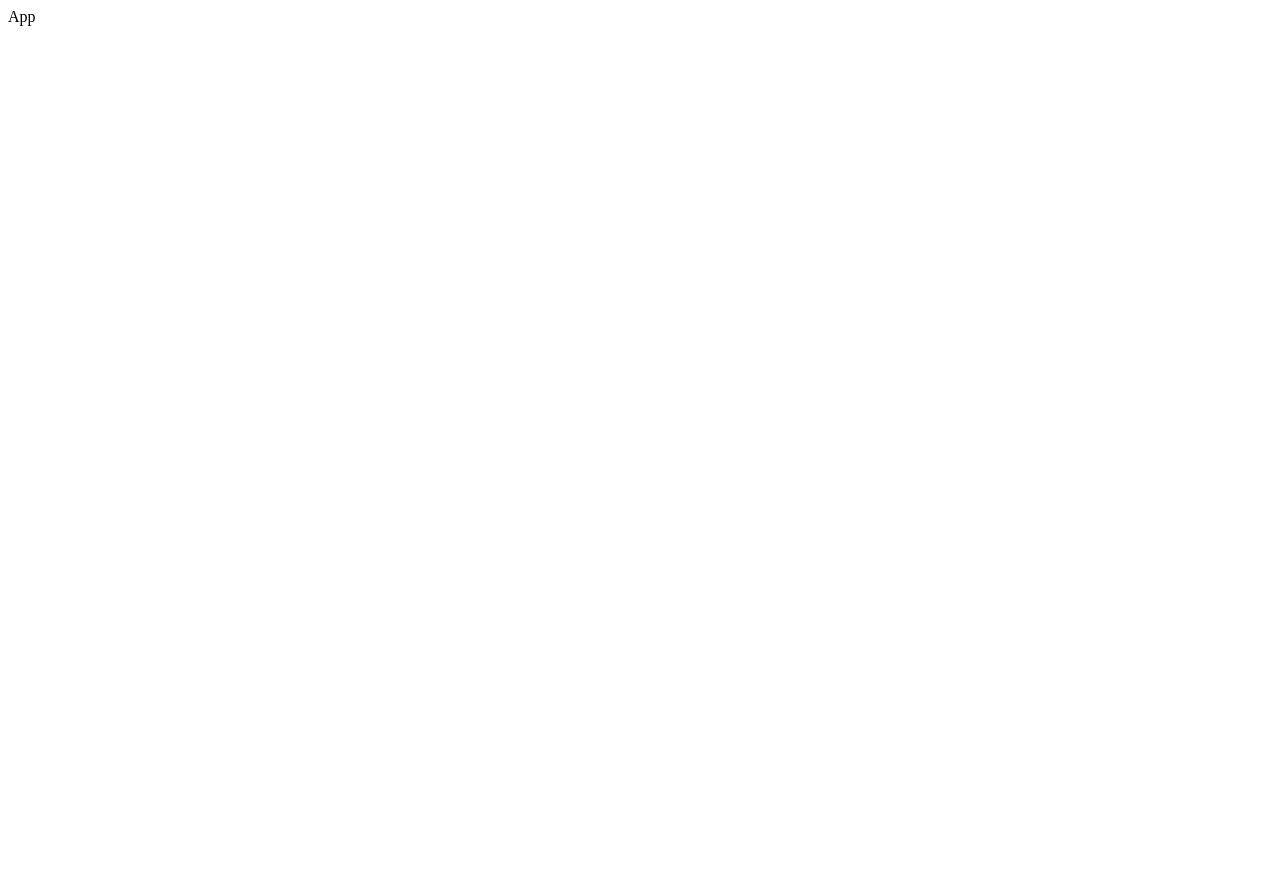
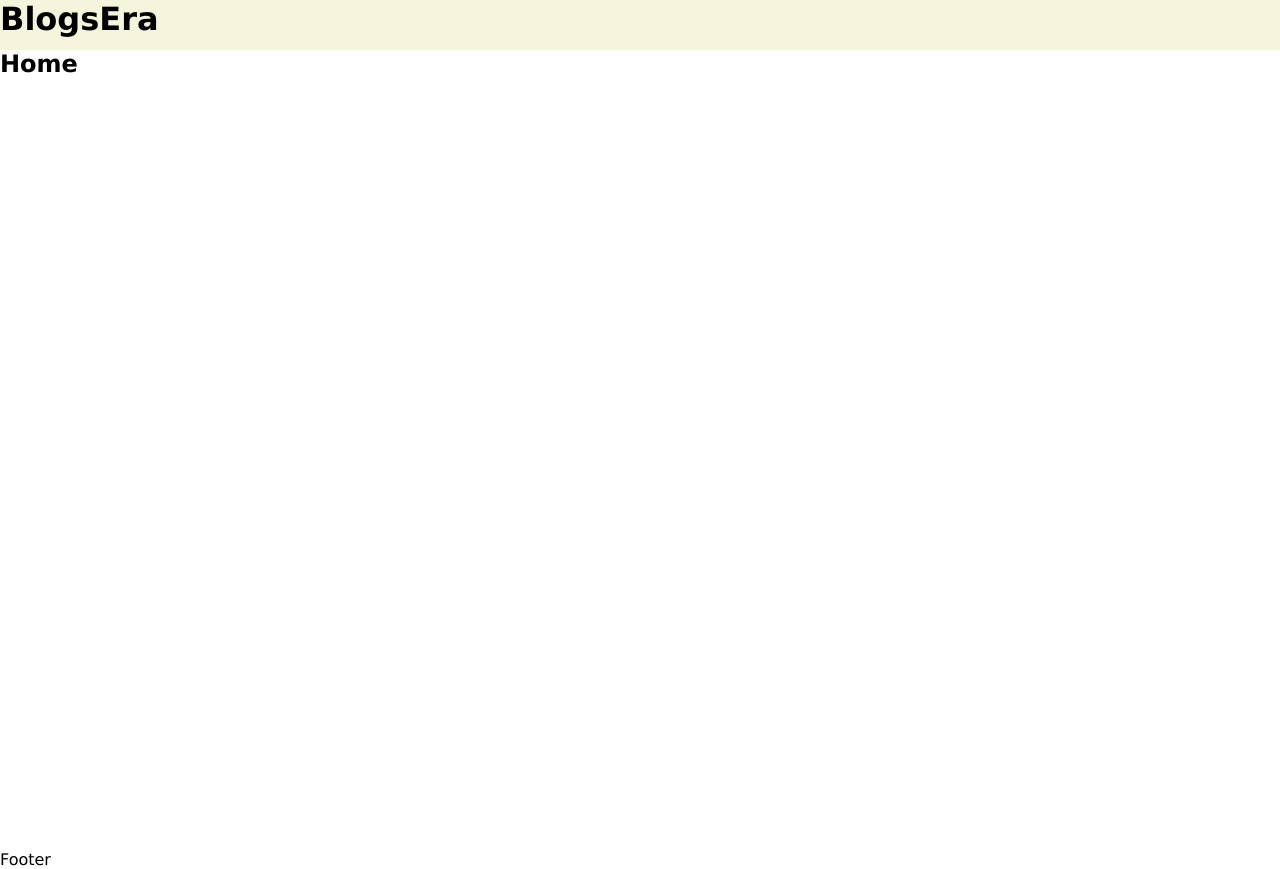
Before and after one commit to sigmadev92/blogging_frontend, a React app: page / in a window 1280 px wide. Before the commit the page ends 800 px from the top, so only its background shows below. Built offline with nearby package versions, Linux system fonts and the light colour scheme; the HTML template or start-up script is replaced by a standard one.

Commit message:
setup react-router

```diff
--- a/package.json
+++ b/package.json
@@ -10,8 +10,11 @@
     "preview": "vite preview"
   },
   "dependencies": {
+    "@reduxjs/toolkit": "^2.9.2",
     "react": "^19.1.1",
-    "react-dom": "^19.1.1"
+    "react-dom": "^19.1.1",
+    "react-redux": "^9.2.0",
+    "react-router-dom": "^7.9.5"
   },
   "devDependencies": {
     "@eslint/js": "^9.36.0",
--- a/src/App.tsx
+++ b/src/App.tsx
@@ -1,5 +1,32 @@
+import { createBrowserRouter, RouterProvider } from "react-router-dom";
+import RootLayout from "./layouts/RootLayout";
+import Home from "./pages/Home";
+import Dashboard from "./pages/Dashboard";
+import Register from "./pages/Register";
+import Login from "./pages/Login";
+import Profile from "./pages/PublicProfile/Profile";
 function App() {
-  return <>App</>;
+  const router = createBrowserRouter([
+    {
+      path: "",
+      element: <RootLayout />,
+      children: [
+        {
+          index: true,
+          element: <Home />,
+        },
+        { path: "dashboard", element: <Dashboard /> },
+        { path: "register", element: <Register /> },
+        { path: "login", element: <Login /> },
+        { path: "profile/:userId", element: <Profile /> },
+      ],
+    },
+  ]);
+  return (
+    <>
+      <RouterProvider router={router} />
+    </>
+  );
 }
 
 export default App;
--- /dev/null
+++ b/src/components/Footer/index.tsx
@@ -0,0 +1,5 @@
+const Footer = () => {
+  return <footer>Footer</footer>;
+};
+
+export default Footer;
--- /dev/null
+++ b/src/components/Navbar/index.tsx
@@ -0,0 +1,12 @@
+const Navbar = () => {
+  return (
+    <header>
+      <div>
+        <h1>BlogsEra</h1>
+      </div>
+      <nav></nav>
+    </header>
+  );
+};
+
+export default Navbar;
--- a/src/index.css
+++ b/src/index.css
@@ -0,0 +1,21 @@
+* {
+  padding: 0;
+  margin: 0;
+  font-family: Verdana, Geneva, Tahoma, sans-serif;
+}
+
+html,
+body,
+#root {
+  height: 100vh;
+}
+.root-layout {
+  height: 100%;
+}
+header {
+  height: 50px;
+  background-color: beige;
+}
+main {
+  height: 100%;
+}
--- /dev/null
+++ b/src/layouts/RootLayout.tsx
@@ -0,0 +1,17 @@
+import { Outlet } from "react-router-dom";
+import Navbar from "../components/Navbar";
+import Footer from "../components/Footer";
+
+const RootLayout = () => {
+  return (
+    <div className="root-layout">
+      <Navbar />
+      <main>
+        <Outlet />
+      </main>
+      <Footer />
+    </div>
+  );
+};
+
+export default RootLayout;
--- /dev/null
+++ b/src/pages/Dashboard/index.tsx
@@ -0,0 +1,9 @@
+const Dashboard = () => {
+  return (
+    <section>
+      <h2>Dashboard</h2>
+    </section>
+  );
+};
+
+export default Dashboard;
--- /dev/null
+++ b/src/pages/Home/index.tsx
@@ -0,0 +1,9 @@
+const Home = () => {
+  return (
+    <section>
+      <h2>Home</h2>
+    </section>
+  );
+};
+
+export default Home;
--- /dev/null
+++ b/src/pages/Login/index.tsx
@@ -0,0 +1,9 @@
+const Login = () => {
+  return (
+    <section>
+      <h2>Login</h2>
+    </section>
+  );
+};
+
+export default Login;
--- /dev/null
+++ b/src/pages/PublicProfile/Profile.tsx
@@ -0,0 +1,9 @@
+const Profile = () => {
+  return (
+    <section>
+      <h2>Profile</h2>
+    </section>
+  );
+};
+
+export default Profile;
--- /dev/null
+++ b/src/pages/Register/index.tsx
@@ -0,0 +1,9 @@
+const Register = () => {
+  return (
+    <section>
+      <h2>Register</h2>
+    </section>
+  );
+};
+
+export default Register;
```
Also changed, not shown: 1 other file (tests, documents, lock files or other folders).
